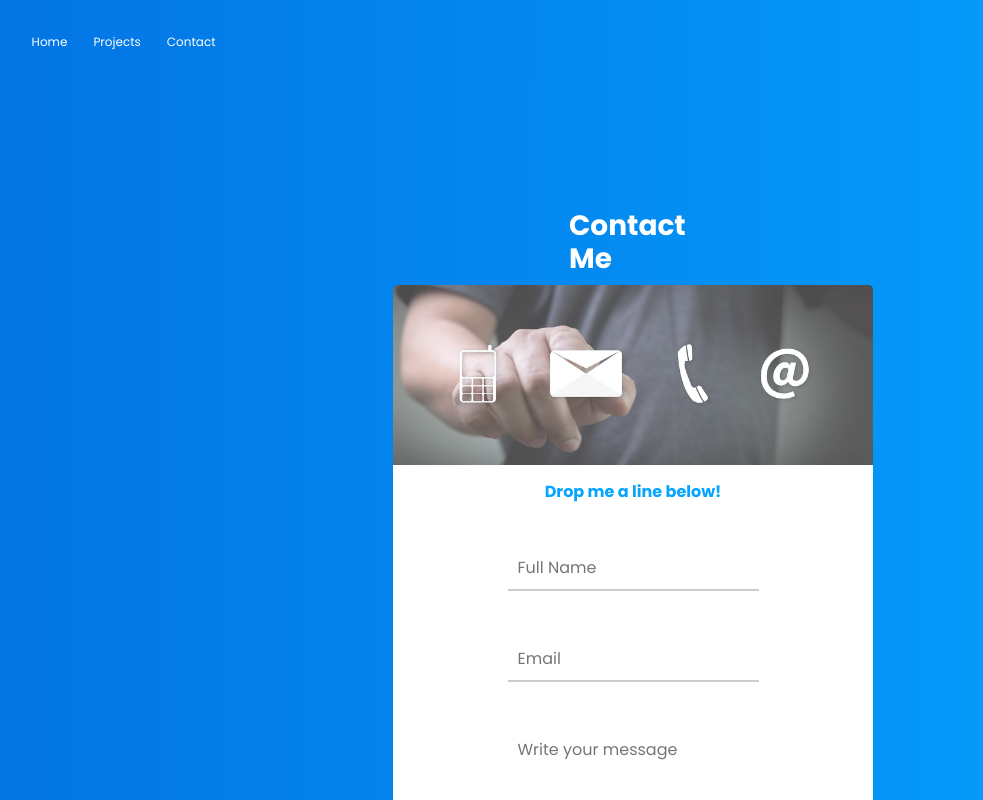
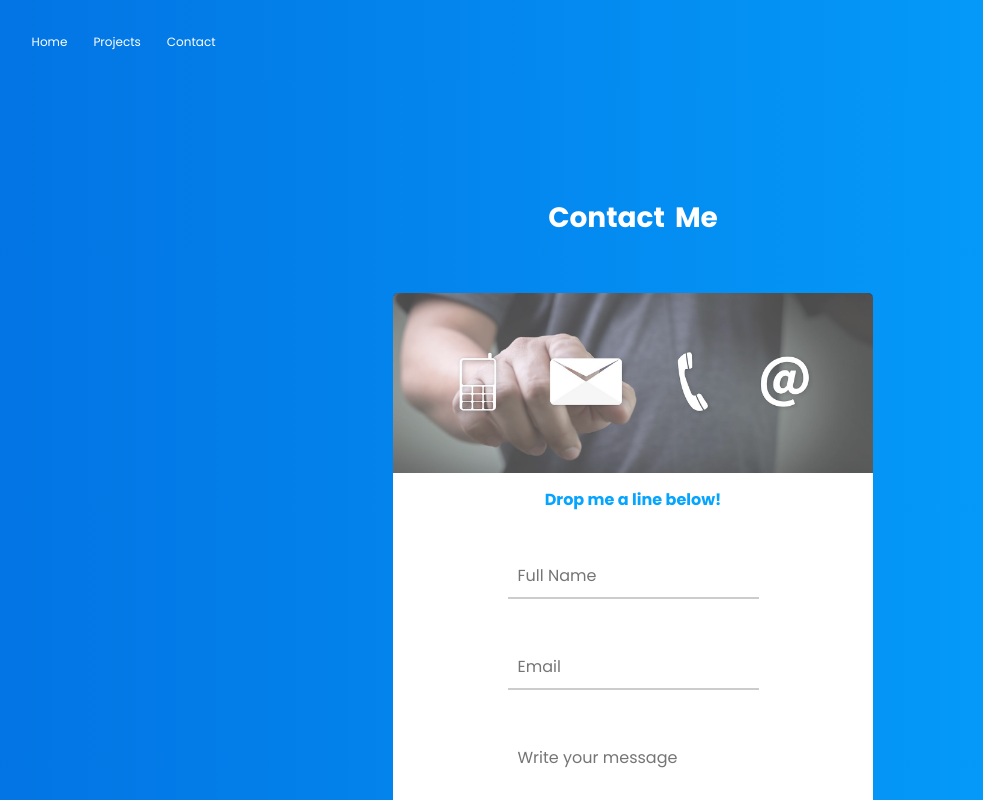
Before and after one commit to mouhamadalmounayar/portfolio, an Angular app: page /Contact in a window 1280 px wide. Shown: the top 800 px of the page, without its empty margins (7-990 px from the left). Built offline with nearby package versions, Linux system fonts and the light colour scheme.

Commit message:
modifying html

```diff
--- a/angular.json
+++ b/angular.json
@@ -109,5 +109,8 @@
         }
       }
     }
+  },
+  "cli": {
+    "analytics": false
   }
 }
--- a/src/app/contact/contact.component.css
+++ b/src/app/contact/contact.component.css
@@ -25,6 +25,7 @@ form {
     align-items: center;
     gap: 5px;
     height: 50%;
+
 }
 
 .card {
@@ -96,6 +97,13 @@ input::placeholder{
 button{
     margin-bottom : 40px;
 }
+.caption--container{
+    display : flex;
+    flex-direction : row;
+    gap : 10px;
+    margin-bottom : 50px;
+}
+
 
 
 @media screen and (min-width : 450px) {
--- a/src/app/contact/contact.component.html
+++ b/src/app/contact/contact.component.html
@@ -1,6 +1,9 @@
 <div class="form-container">
-    <h3>Contact Me</h3>
-    <form [formGroup]="checkoutForm" (ngSubmit)="onSubmit()" action="#" class="contact-form card">
+    <div @zoomOut class="caption--container">
+        <h3>Contact</h3>
+        <h3>Me</h3>
+    </div>
+    <form @zoomOut [formGroup]="checkoutForm" (ngSubmit)="onSubmit()" action="#" class="contact-form card">
         <img class="card-img-top" src="../../assets/images/ContactUsHeader.jpg" alt="Drop me a line below!">
         <p class="image-caption">Drop me a line below!</p>
         <div class = "input-container">
--- a/src/app/contact/contact.component.ts
+++ b/src/app/contact/contact.component.ts
@@ -1,5 +1,8 @@
+
 import { Component } from '@angular/core';
 import { FormBuilder, ReactiveFormsModule } from '@angular/forms';
+import { zoomOut } from '../animations/contactPageAnimations';
+
 import { ContactService } from './contact.service';
 
 @Component({
@@ -7,9 +10,14 @@ import { ContactService } from './contact.service';
   standalone: true,
   imports: [ReactiveFormsModule],
   templateUrl: './contact.component.html',
-  styleUrl: './contact.component.css'
+  styleUrl: './contact.component.css',
+  animations : [zoomOut]
 })
 export class ContactComponent {
+  showElement = true;
+  ngOnInit() {
+    this.showElement = false;
+  }
   constructor(private formBuilder : FormBuilder , private contactService : ContactService){}
   checkoutForm = this.formBuilder.group({
     name : '',
```
